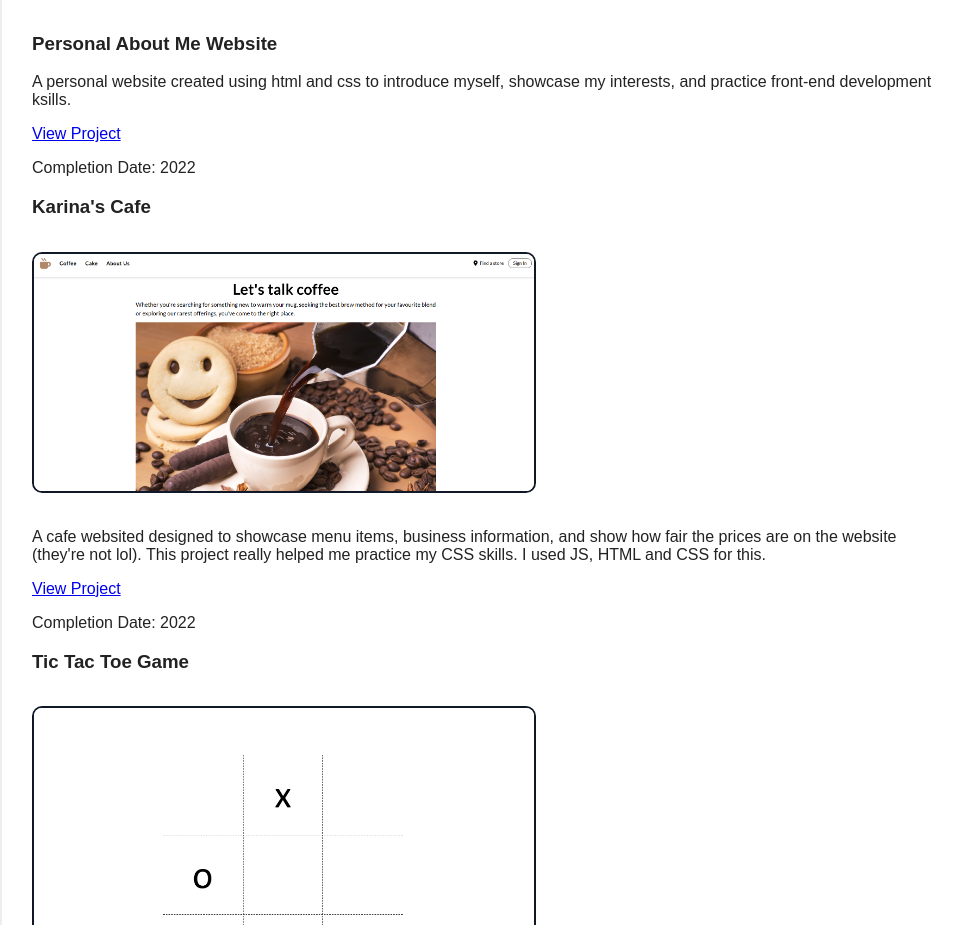
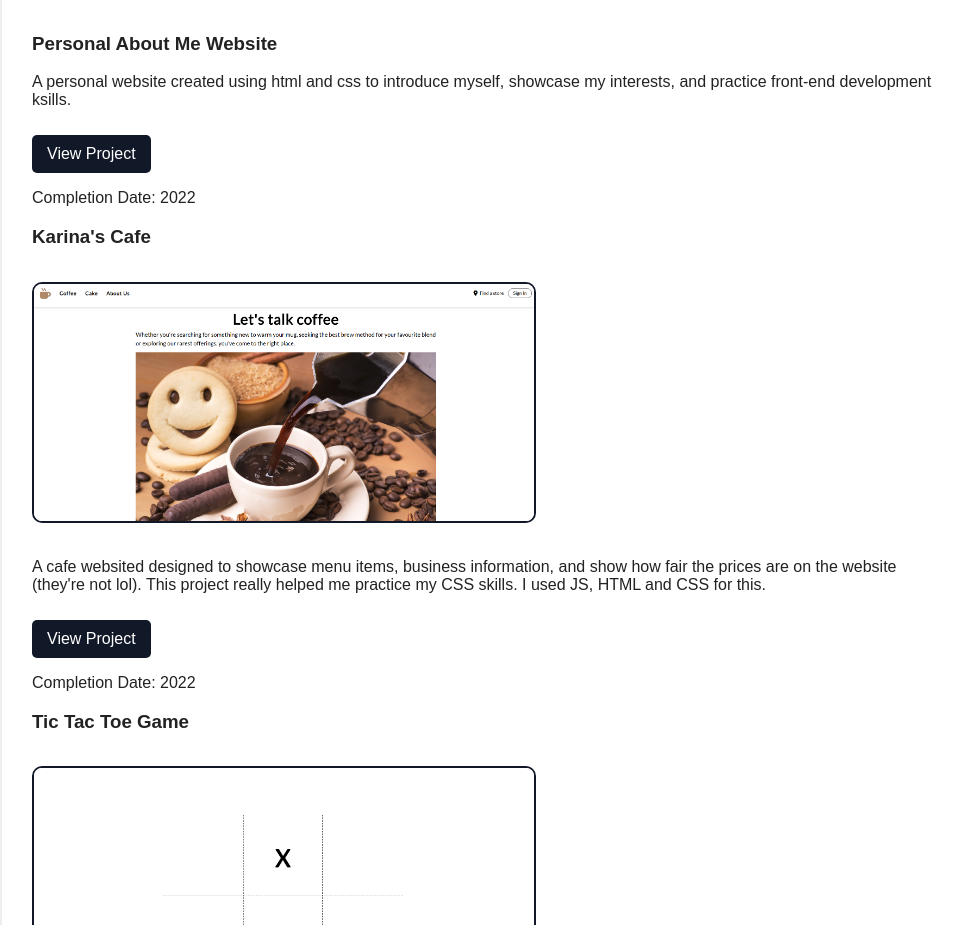
Before and after one commit to Kuhrinas/react-portfolio, a React (Vite) app: page / in a window 1280 px wide. Shown: the part 1460-2385 px from the top of the page, without its empty margins (158-1120 px from the left). Built offline with nearby package versions, Linux system fonts and the light colour scheme.

Commit message:
Decided to make buttons for the visiting the website

```diff
--- a/src/App.css
+++ b/src/App.css
@@ -72,7 +72,7 @@ textarea {
   justify-content: center;
   font-size: 42px;
   font-weight: bold;
-  margin-bottom: 20px;
+  margin-bottom: 30px;
 }
 
 .profile-image{
@@ -103,3 +103,13 @@ textarea {
   margin: 15px 0;
   border: 2px solid #111827;
 }
+
+.project-link {
+  display: inline-block;
+  margin-top: 10px;
+  padding: 10px 15px;
+  background: #111827;
+  color: white;
+  text-decoration: none;
+  border-radius: 5px;
+}
--- a/src/App.jsx
+++ b/src/App.jsx
@@ -82,7 +82,8 @@ function App() {
     and practice front-end development ksills.
   </p>
   <a href="https://astonishing-sable-7a3b4c.netlify.app/"
-  target="_blank">
+  target="_blank" className="project-link">
+
   View Project
 </a>
   <p>Completion Date: 2022</p>
@@ -98,7 +99,7 @@ className="project-image"
     I used JS, HTML and CSS for this.
   </p>
 <a href="https://karinascafe.netlify.app/"
-target="_blank">
+target="_blank" className="project-link">
  View Project
 </a>
   <p>Completion Date: 2022</p>
```
